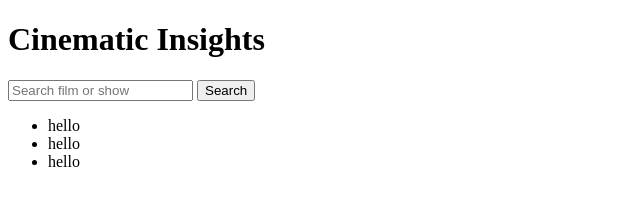
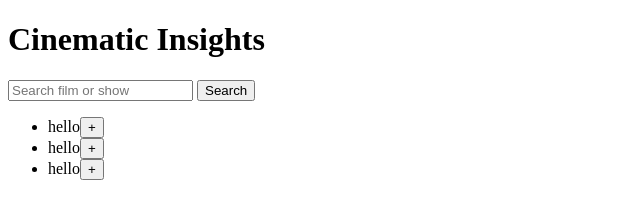
Before and after one commit to AGPaquette/Cinematic-Insights-Project, a plain HTML site: page menu.html in a window 1280 px wide. Shown: the whole page, without its empty margins (0-640 px from the left). Drawn offline with Linux system fonts and the light colour scheme.

Commit message:
new files added

```diff
--- a/menu.html
+++ b/menu.html
@@ -13,9 +13,9 @@
     </div>
     <div>
         <ul>
-            <li>hello</li>
-            <li>hello</li>
-            <li>hello</li>
+            <li>hello<button>+</button></li>
+            <li>hello<button>+</button></li>
+            <li>hello<button>+</button></li>
         </ul>
     </div>
 </body>
```
